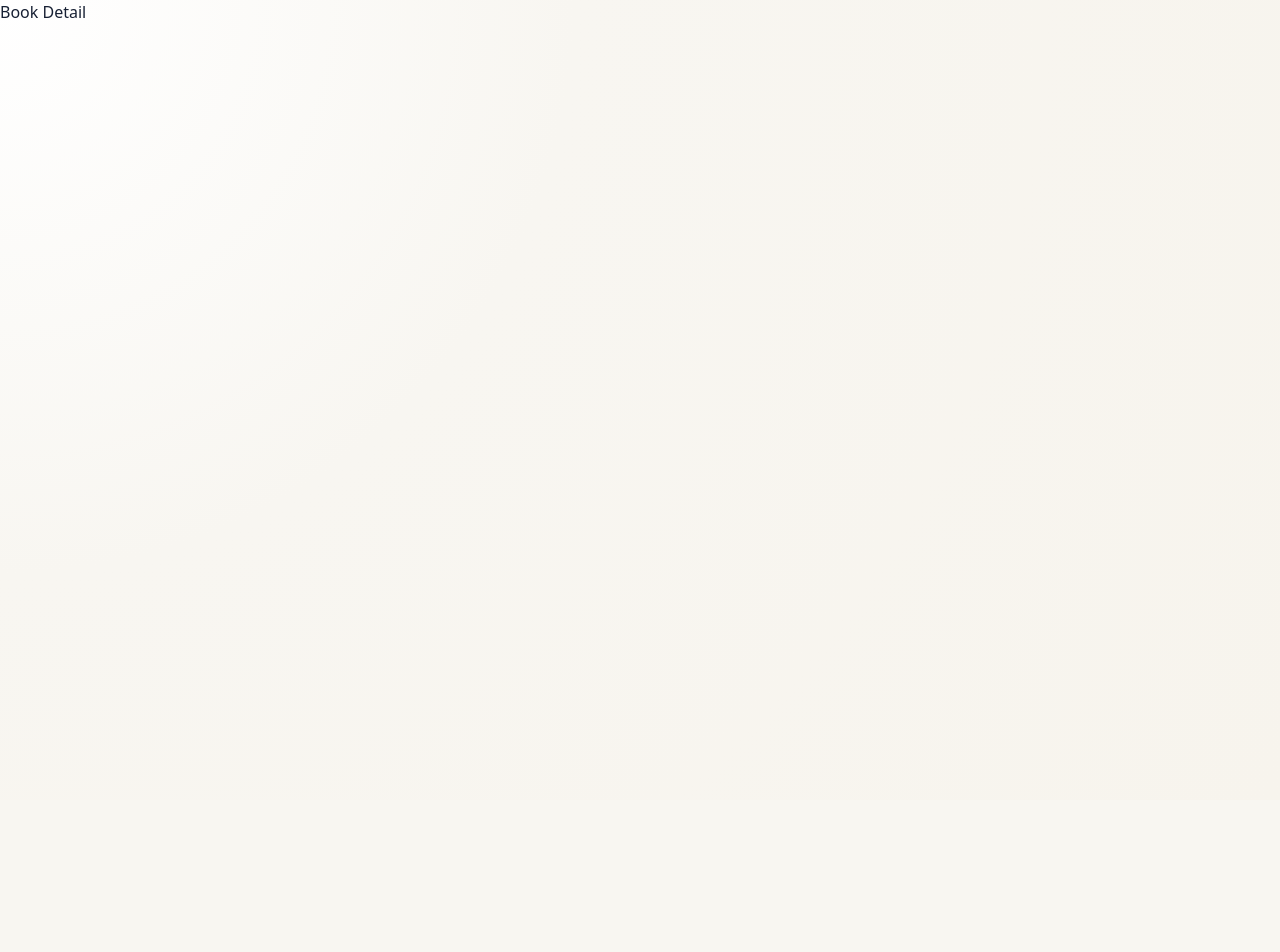
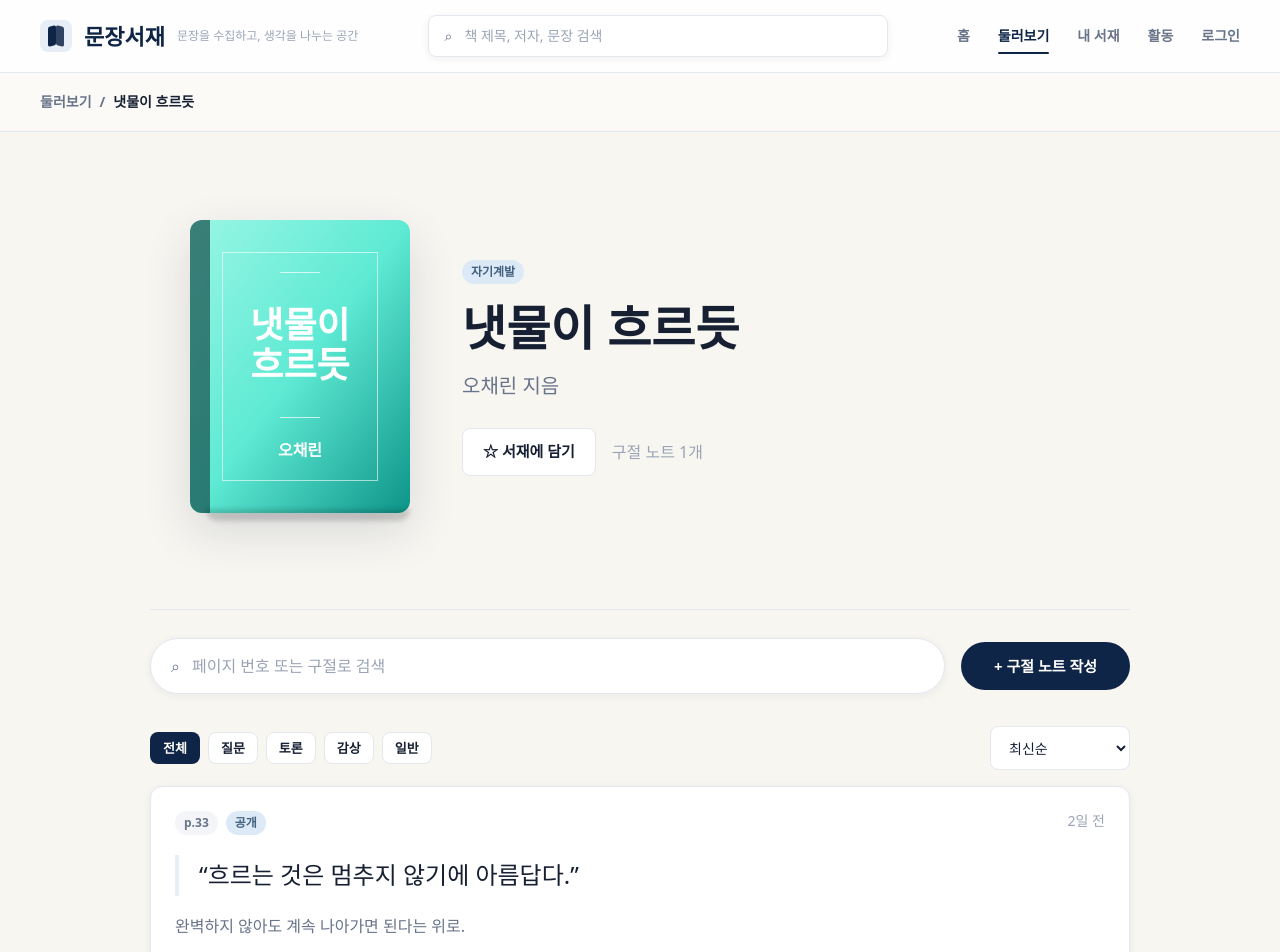
Before and after one commit to madcamp-official/26s-w1-c3-02, a React (Vite) app in the folder frontend/: page /books/1 in a window 1280 px wide. Shown: the top 952 px of the page. Before the commit the page ends 800 px from the top, so only its background shows below. Built offline with nearby package versions, Linux system fonts and the light colour scheme.

Commit message:
북디테일

```diff
--- a/frontend/src/App.jsx
+++ b/frontend/src/App.jsx
@@ -1,5 +1,6 @@
 import { Navigate, Route, Routes } from 'react-router-dom';
 
+import BookDetailPage from './pages/BookDetailPage.jsx';
 import HomePage from './pages/HomePage.jsx';
 
 const EmptyPage = ({ title }) => <main>{title}</main>;
@@ -8,7 +9,7 @@ export default function App() {
   return (
     <Routes>
       <Route path="/" element={<HomePage />} />
-      <Route path="/books/:bookId" element={<EmptyPage title="Book Detail" />} />
+      <Route path="/books/:bookId" element={<BookDetailPage />} />
       <Route path="/annotations/:annotationId" element={<EmptyPage title="Annotation Detail" />} />
       <Route path="/search" element={<EmptyPage title="Search" />} />
       <Route path="/login" element={<EmptyPage title="Login" />} />
--- /dev/null
+++ b/frontend/src/pages/BookDetailPage.jsx
@@ -0,0 +1,233 @@
+
+import { Link, useParams } from 'react-router-dom';
+
+const book = {
+  id: 1,
+  title: '냇물이 흐르듯',
+  author: '오채린',
+  genre: '자기계발',
+  stats: '구절 노트 1개',
+};
+
+const annotations = [
+  {
+    id: 1,
+    page: 33,
+    visibility: '공개',
+    quote: '흐르는 것은 멈추지 않기에 아름답다.',
+    review: '완벽하지 않아도 계속 나아가면 된다는 위로.',
+    author: '하윤',
+    time: '2일 전',
+    comments: 0,
+  },
+  {
+    id: 2,
+    page: 48,
+    visibility: '공개',
+    quote: '삶은 고여 있는 답보다 매일 갱신되는 질문에 가깝다.',
+    review: '읽는 시점마다 다르게 다가올 문장이라 남겨둔다.',
+    author: '서연',
+    time: '4일 전',
+    comments: 3,
+  },
+];
+
+const filters = ['전체', '질문', '토론', '감상', '일반'];
+
+function LogoMark() {
+  return (
+    <span className="relative inline-flex h-8 w-8 shrink-0 items-center justify-center rounded-sm bg-primary-soft">
+      <span className="absolute left-2 top-1.5 h-5 w-2 -skew-y-12 rounded-[2px] bg-primary" />
+      <span className="absolute right-2 top-1.5 h-5 w-2 skew-y-12 rounded-[2px] bg-primary/85" />
+    </span>
+  );
+}
+
+function Header() {
+  return (
+    <header className="site-header">
+      <div className="container grid min-h-[72px] grid-cols-[auto_1fr_auto] items-center gap-4 lg:gap-8">
+        <Link to="/" className="brand justify-self-start">
+          <LogoMark />
+          <span>문장서재</span>
+          <span className="brand__subtitle hidden xl:inline">문장을 수집하고, 생각을 나누는 공간</span>
+        </Link>
+
+        <div className="hidden justify-self-center md:block md:w-[min(42vw,420px)] lg:w-[min(36vw,460px)]">
+          <label className="flex w-full items-center gap-3 rounded-sm border border-line bg-white px-4 py-2.5 text-sm text-text-muted shadow-soft">
+            <span aria-hidden="true">⌕</span>
+            <input
+              className="w-full min-w-0 bg-transparent text-text outline-none placeholder:text-text-subtle"
+              placeholder="책 제목, 저자, 문장 검색"
+            />
+          </label>
+        </div>
+
+        <nav className="hidden justify-self-end md:flex md:items-center md:gap-3 lg:gap-5 xl:gap-7" aria-label="주요 메뉴">
+          <Link className="nav__link shrink-0" to="/">
+            홈
+          </Link>
+          <Link className="nav__link nav__link--active shrink-0" to="/search">
+            둘러보기
+          </Link>
+          <Link className="nav__link shrink-0" to="/mypage">
+            내 서재
+          </Link>
+          <Link className="nav__link shrink-0" to="/groups">
+            활동
+          </Link>
+          <Link className="nav__link shrink-0" to="/login">
+            로그인
+          </Link>
+        </nav>
+
+        <Link className="button button--primary button--sm justify-self-end md:hidden" to="/login">
+          로그인
+        </Link>
+      </div>
+    </header>
+  );
+}
+
+function BookCover() {
+  return (
+    <div className="relative aspect-[3/4] w-full max-w-[180px] rounded-md bg-gradient-to-br from-teal-200 via-teal-300 to-teal-600 shadow-float md:max-w-[220px]">
+      <div className="absolute inset-y-0 left-0 w-5 rounded-l-md bg-teal-900/70" />
+      <div className="absolute inset-8 flex flex-col items-center justify-center border border-white/60 text-center text-white">
+        <span className="mb-8 h-px w-10 bg-white/70" />
+        <strong className="text-3xl font-bold leading-snug md:text-4xl">
+          냇물이
+          <br />
+          흐르듯
+        </strong>
+        <span className="mt-8 h-px w-10 bg-white/70" />
+        <span className="mt-5 text-base font-semibold">오채린</span>
+      </div>
+      <div className="absolute -bottom-2 left-4 right-0 h-3 rounded-b-md bg-black/15 blur-[2px]" />
+    </div>
+  );
+}
+
+function BookHero() {
+  return (
+    <section className="mx-auto grid w-full max-w-[900px] gap-8 py-10 md:grid-cols-[240px_1fr] md:items-center md:py-16">
+      <div className="flex justify-center md:justify-start">
+        <BookCover />
+      </div>
+
+      <div className="min-w-0 text-center md:text-left">
+        <span className="tag tag--blue mx-auto md:mx-0">{book.genre}</span>
+        <h1 className="mt-5 break-words text-4xl font-extrabold leading-tight text-text md:text-5xl">
+          {book.title}
+        </h1>
+        <p className="mt-5 text-xl font-medium text-text-muted">{book.author} 지음</p>
+        <div className="mt-7 flex flex-wrap items-center justify-center gap-4 md:justify-start">
+          <button className="button button--secondary button--lg">☆ 서재에 담기</button>
+          <span className="text-base font-medium text-text-subtle">{book.stats}</span>
+        </div>
+      </div>
+    </section>
+  );
+}
+
+function AnnotationCard({ annotation }) {
+  return (
+    <Link
+      to={`/annotations/${annotation.id}`}
+      className="card card--padded block transition hover:-translate-y-1 hover:shadow-card"
+    >
+      <div className="flex items-start justify-between gap-4">
+        <div className="flex flex-wrap gap-2">
+          <span className="tag">p.{annotation.page}</span>
+          <span className="tag tag--blue">{annotation.visibility}</span>
+        </div>
+        <span className="shrink-0 text-sm font-medium text-text-subtle">{annotation.time}</span>
+      </div>
+
+      <blockquote className="mt-5 border-l-4 border-primary-soft pl-5 text-2xl font-medium leading-[1.7] text-text">
+        “{annotation.quote}”
+      </blockquote>
+      <p className="mt-4 text-base leading-[1.8] text-text-muted">{annotation.review}</p>
+
+      <footer className="mt-7 flex items-center justify-between gap-4 text-sm text-text-muted">
+        <div className="flex items-center gap-2">
+          <span className="inline-flex h-7 w-7 items-center justify-center rounded-full bg-primary-soft text-xs font-bold text-primary">
+            {annotation.author.slice(0, 1)}
+          </span>
+          <span>{annotation.author}</span>
+        </div>
+        <span>주석 {annotation.comments}개</span>
+      </footer>
+    </Link>
+  );
+}
+
+function SearchAndAction() {
+  return (
+    <section className="grid gap-4 border-t border-line pt-7 md:grid-cols-[1fr_auto] md:items-center">
+      <label className="flex min-h-14 items-center gap-3 rounded-full border border-line bg-white px-5 text-base text-text-muted shadow-soft focus-within:border-primary focus-within:ring-4 focus-within:ring-primary/10">
+        <span aria-hidden="true">⌕</span>
+        <input
+          className="w-full min-w-0 bg-transparent text-text outline-none placeholder:text-text-subtle"
+          placeholder="페이지 번호 또는 구절로 검색"
+        />
+      </label>
+      <Link to="/annotations/new" className="button button--primary button--lg rounded-full px-8">
+        + 구절 노트 작성
+      </Link>
+    </section>
+  );
+}
+
+export default function BookDetailPage() {
+  const { bookId } = useParams();
+
+  return (
+    <div className="min-h-screen bg-page">
+      <Header />
+
+      <div className="border-b border-line bg-white/40">
+        <div className="container flex min-h-[58px] items-center gap-2 text-sm font-semibold text-text-muted">
+          <Link to="/search">둘러보기</Link>
+          <span>/</span>
+          <span className="text-text">{book.title}</span>
+          <span className="sr-only">현재 책 ID {bookId}</span>
+        </div>
+      </div>
+
+      <main className="page">
+        <div className="container mx-auto grid max-w-[980px] gap-8">
+          <BookHero />
+          <SearchAndAction />
+
+          <section className="grid gap-4">
+            <div className="flex flex-col gap-3 md:flex-row md:items-center md:justify-between">
+              <div className="flex flex-wrap gap-2">
+                {filters.map((filter, index) => (
+                  <button
+                    key={filter}
+                    className={`button button--sm ${index === 0 ? 'button--primary' : 'button--secondary'}`}
+                  >
+                    {filter}
+                  </button>
+                ))}
+              </div>
+
+              <select className="select w-full md:w-[140px]" aria-label="정렬">
+                <option>최신순</option>
+                <option>인기순</option>
+                <option>페이지순</option>
+              </select>
+            </div>
+
+            <div className="grid gap-4">
+              {annotations.map((annotation) => (
+                <AnnotationCard key={annotation.id} annotation={annotation} />
+              ))}
+            </div>
+          </section>
+        </div>
+      </main>
+    </div>
+  );
+}
```
